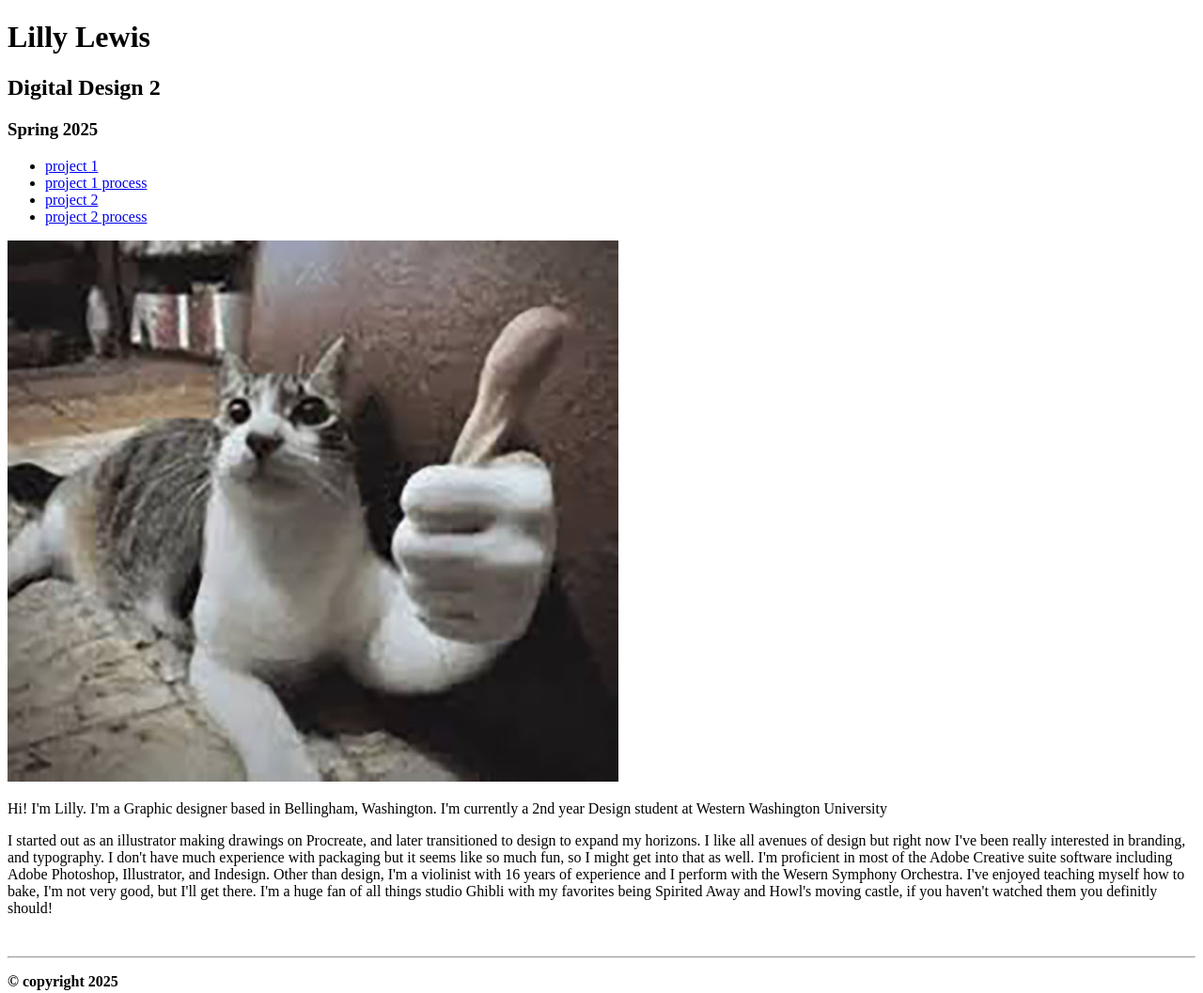
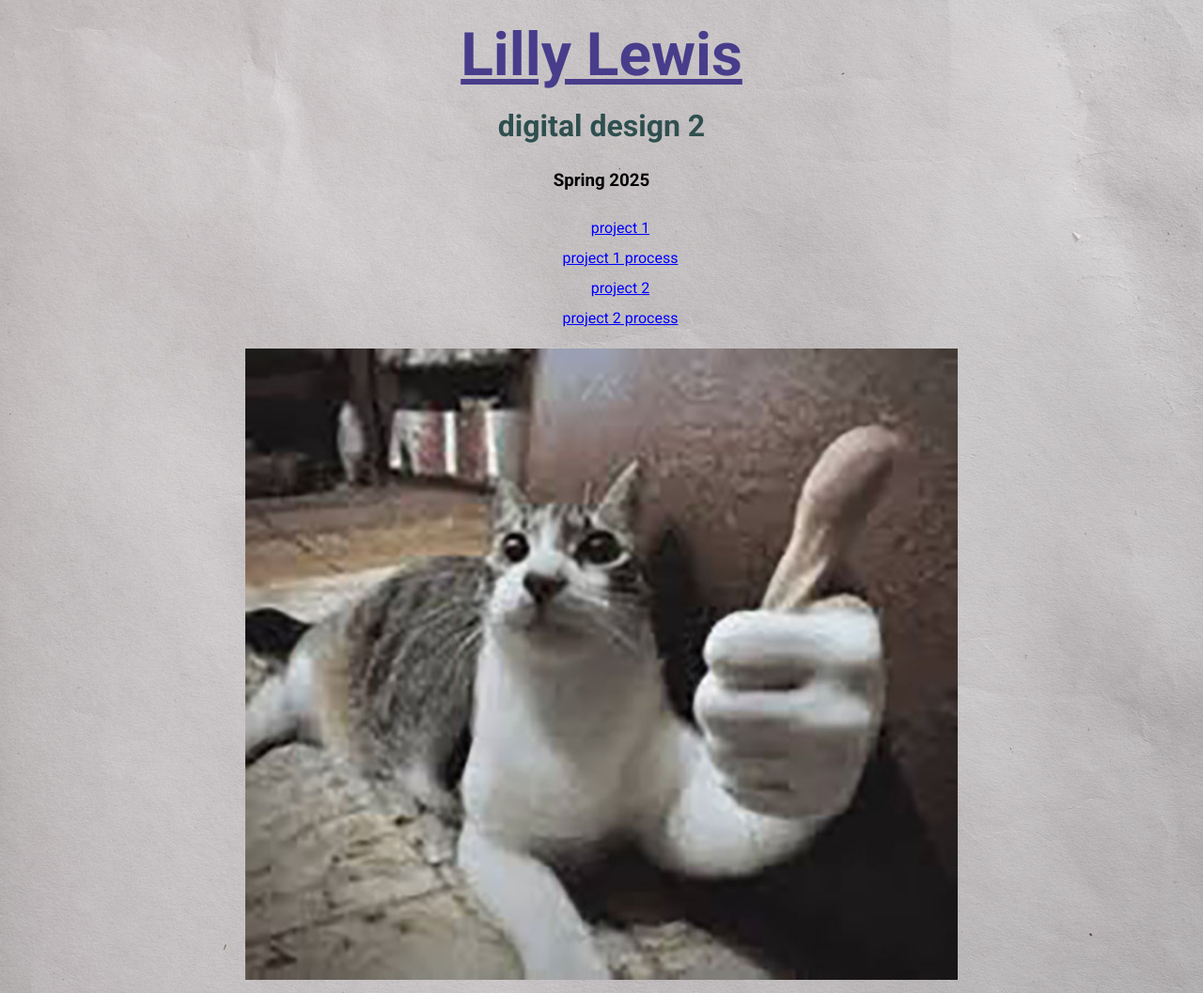
Before and after one commit to lillylewis/lillylewis.github.io, a plain HTML site: page index.html in a window 1280 px wide. Shown: the top 1057 px of the page at 94% size. Drawn offline with Linux system fonts and the light colour scheme.

Commit message:
Updated the CSS file

```diff
--- a/index.html
+++ b/index.html
@@ -3,6 +3,10 @@
 <head>
     <meta charset="UTF-8">
     <meta name="viewport" content="width=device-width, initial-scale=1.0">
+    <link href="stylesheet.css" type="text/css" rel="stylesheet">
+    <link rel="preconnect" href="https://fonts.googleapis.com">
+    <link rel="preconnect" href="https://fonts.gstatic.com" crossorigin>
+    <link href="https://fonts.googleapis.com/css2?family=Roboto:ital,wght@0,100..900;1,100..900&display=swap" rel="stylesheet">
    <title>Lilly Lewis</title>
 </head>
 <body>
@@ -12,7 +16,7 @@
 
     <h3>Spring 2025 </h3>
     <nav>
-        <ul>
+        <ul id="mainNav">
             <li> <a href=”project-1/index.html”>project 1</a></li>
             <li> <a href=”project-1-process/index.html”>project 1 process</a></li>
             <li> <a href=”project-2/index.html”>project 2</a></li>
@@ -22,7 +26,7 @@
  </header>
 
  <article>
-    <img src="images/cat.jpeg"/>
+    <img class="cat-img" src="images/cat.jpeg"/>
 
     <p>Hi! I'm Lilly. I'm a Graphic designer based in Bellingham, Washington. I'm currently a 2nd year Design student at Western Washington University</p>
     <p>I started out as an illustrator making drawings on Procreate, and later transitioned to design to expand my horizons. I like all avenues of design but right now I've been really interested in branding, and typography.
--- /dev/null
+++ b/stylesheet.css
@@ -0,0 +1,40 @@
+body {
+    background-color:silver;
+    background-image: url(/images/Paper.jpg);
+    background-repeat: repeat;
+    font-family: "Roboto", sans-serif;
+    line-height: 2em;
+    text-align: center;
+}
+
+h1 {
+    color:darkslateblue;
+    font-size: 4em;
+    text-decoration: underline;
+    text-align: center;
+}
+
+h2 {
+    color:darkslategray;
+    font-size: 2em;
+    text-transform: lowercase;
+    text-align: center;
+}
+ul#mainNav {
+    list-style-type: none;
+}
+
+img.cat-img {
+    width: 60%;
+    height: 60%;
+    text-align: center;
+}
+a:link {
+    color: blue;
+}
+a:visited {
+    color: aqua;
+}
+a:hover {
+    color:royalblue;
+}
```
Also changed, not shown: images/Paper.jpg (added), ”images/cat.jpg (deleted), 2 other files.
